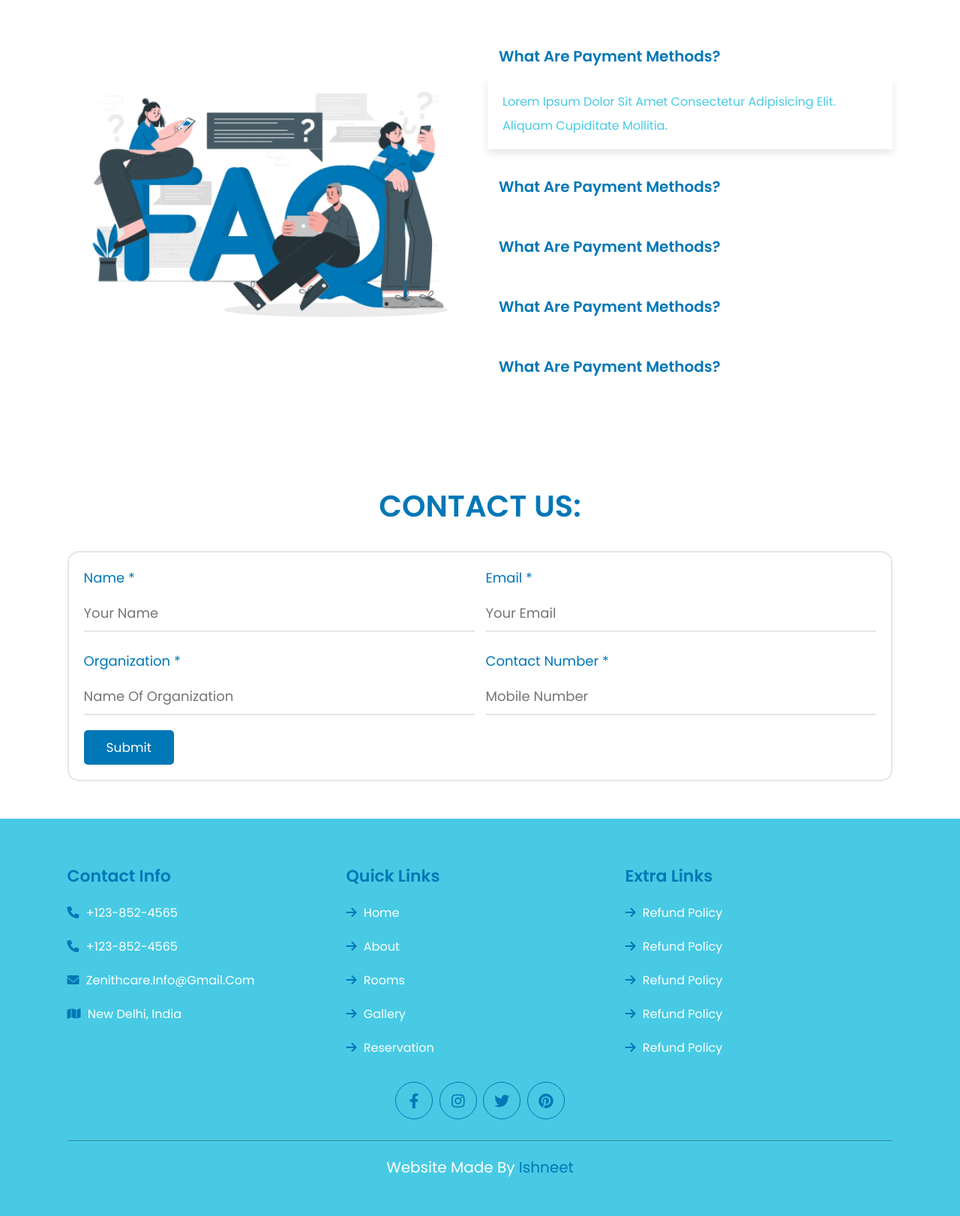
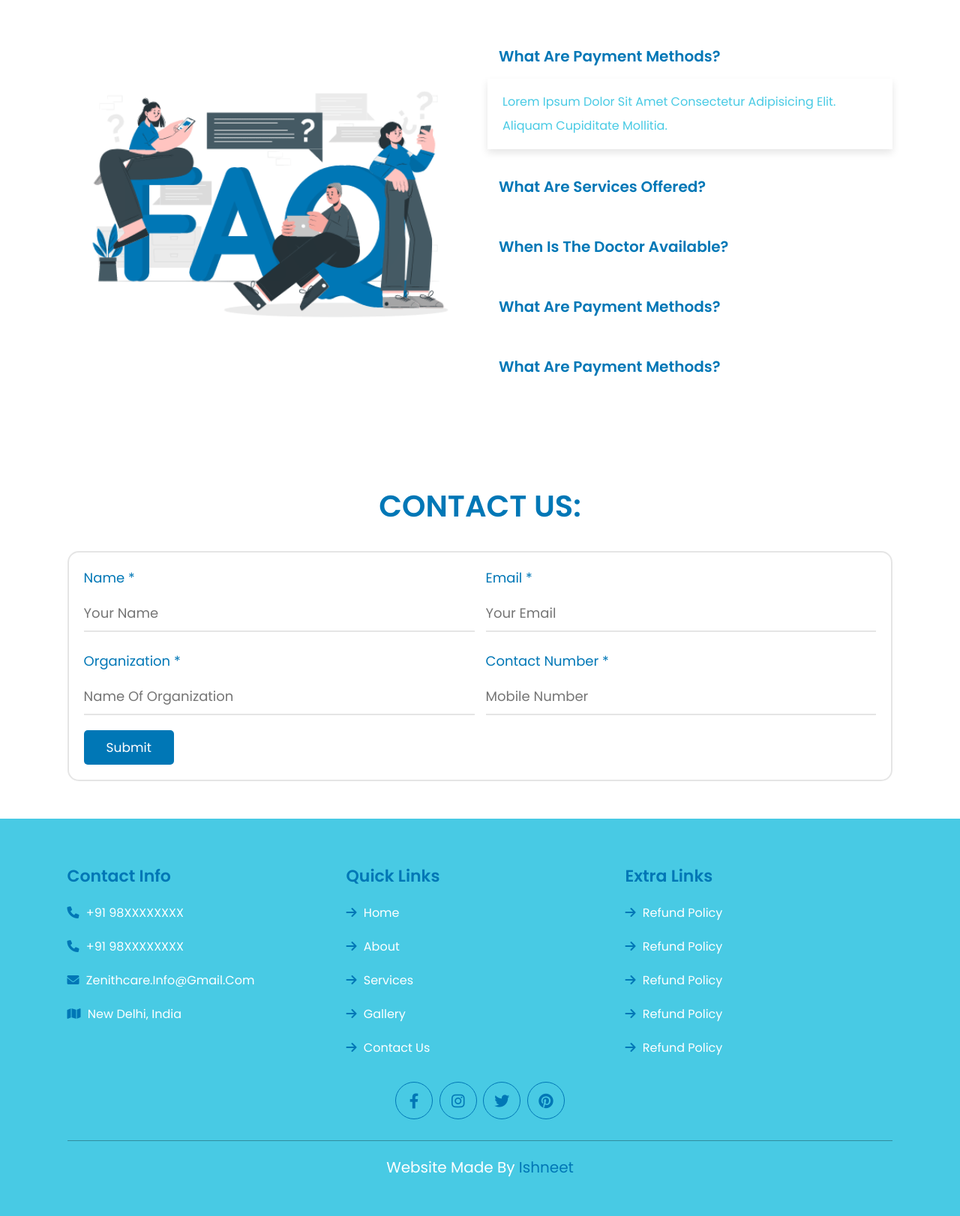
Before and after one commit to ishneet42/Holistic_health, a Django app: page / in a window 1280 px wide. Shown: the part 3446-5068 px from the top of the page at 75% size. Run offline with Django 4.2, Linux system fonts and the light colour scheme.

Commit message:
Update home.html
few changes

```diff
--- a/Zenith/templates/home.html
+++ b/Zenith/templates/home.html
@@ -7,11 +7,11 @@
    <meta http-equiv="X-UA-Compatible" content="IE=edge">
    <meta name="viewport" content="width=device-width, initial-scale=1.0">
    <title>Zenith Care</title>
-   <!-- font awesome cdn link  -->
+
    <link rel="stylesheet" href="https://cdnjs.cloudflare.com/ajax/libs/font-awesome/6.0.0/css/all.min.css">
-   <!-- swiper js cdn link -->
+
    <link rel="stylesheet" href="https://cdn.jsdelivr.net/npm/swiper@9/swiper-bundle.min.css" />
-    <!-- custom css link -->
+
    <link rel="stylesheet" type="text/css" href="{% static 'css/style.css' %}">
 </head>
 <body>
@@ -138,7 +138,7 @@
                <div class="image">
                   <span class="price">*TEXT*</span>
                   <img src="{% static 'img/s2.jpg' %}" alt="">
-                  <!-- <a href="#" class="fas fa-shopping-cart"></a> -->
+
                </div>
                <div class="content">
                   <h3>Colour Therapy</h3>
@@ -158,7 +158,7 @@
                <div class="image">
                   <span class="price">*TEXT*</span>
                   <img src="{% static 'img/s3.jpg' %}" alt="">
-                  <!-- <a href="#" class="fas fa-shopping-cart"></a> -->
+
                </div>
                <div class="content">
                   <h3>General Medicine</h3>
@@ -178,7 +178,7 @@
                <div class="image">
                   <span class="price">*TEXT*</span>
                   <img src="{% static 'img/s4.jpg' %}" alt="">
-                  <!-- <a href="#" class="fas fa-shopping-cart"></a> -->
+
                </div>
                <div class="content">
                   <h3>Sujok Therapy</h3>
@@ -198,7 +198,7 @@
                <div class="image">
                   <span class="price">*TEXT*</span>
                   <img src="{% static 'img/s5.jpg' %}" alt="">
-                  <!-- <a href="#" class="fas fa-shopping-cart"></a> -->
+
                </div>
                <div class="content">
                   <h3>Gynaecology</h3>
@@ -218,7 +218,7 @@
                <div class="image">
                   <span class="price">*TEXT*</span>
                   <img src="{% static 'img/s6.jpg' %}" alt="">
-                  <!-- <a href="#" class="fas fa-shopping-cart"></a> -->
+
                </div>
                <div class="content">
                   <h3>Dental</h3>
@@ -238,7 +238,7 @@
                <div class="image">
                   <span class="price">*TEXT*</span>
                   <img src="{% static 'img/s7.jpg' %}" alt="">
-                  <!-- <a href="#" class="fas fa-shopping-cart"></a> -->
+
                </div>
                <div class="content">
                   <h3>Diet and Nutrition</h3>
@@ -377,7 +377,7 @@
                <div class="user">
                   <img src="images/pic-1.png" alt="">
                   <div class="user-info">
-                     <h3>john deo</h3>
+                     <h3>Rajesh Kumar</h3>
                      <div class="stars">
                         <i class="fas fa-star"></i>
                         <i class="fas fa-star"></i>
@@ -396,7 +396,7 @@
                <div class="user">
                   <img src="images/pic-2.png" alt="">
                   <div class="user-info">
-                     <h3>john deo</h3>
+                     <h3>Rajesh Kumar</h3>
                      <div class="stars">
                         <i class="fas fa-star"></i>
                         <i class="fas fa-star"></i>
@@ -415,7 +415,7 @@
                <div class="user">
                   <img src="images/pic-3.png" alt="">
                   <div class="user-info">
-                     <h3>john deo</h3>
+                     <h3>Rajesh Kumar</h3>
                      <div class="stars">
                         <i class="fas fa-star"></i>
                         <i class="fas fa-star"></i>
@@ -434,7 +434,7 @@
                <div class="user">
                   <img src="images/pic-4.png" alt="">
                   <div class="user-info">
-                     <h3>john deo</h3>
+                     <h3>Rajesh Kumar</h3>
                      <div class="stars">
                         <i class="fas fa-star"></i>
                         <i class="fas fa-star"></i>
@@ -453,7 +453,7 @@
                <div class="user">
                   <img src="images/pic-5.png" alt="">
                   <div class="user-info">
-                     <h3>john deo</h3>
+                     <h3>Rajesh kaumr</h3>
                      <div class="stars">
                         <i class="fas fa-star"></i>
                         <i class="fas fa-star"></i>
@@ -472,7 +472,7 @@
                <div class="user">
                   <img src="images/pic-6.png" alt="">
                   <div class="user-info">
-                     <h3>john deo</h3>
+                     <h3>Rajesh Kumar</h3>
                      <div class="stars">
                         <i class="fas fa-star"></i>
                         <i class="fas fa-star"></i>
@@ -512,12 +512,12 @@
             </div>
 
             <div class="box">
-               <h3>what are payment methods?</h3>
+               <h3>What are services offered?</h3>
                <p>Lorem ipsum dolor sit amet consectetur adipisicing elit. Aliquam cupiditate mollitia.</p>
             </div>
 
             <div class="box">
-               <h3>what are payment methods?</h3>
+               <h3>when is the doctor available?</h3>
                <p>Lorem ipsum dolor sit amet consectetur adipisicing elit. Aliquam cupiditate mollitia.</p>
             </div>
 
@@ -584,8 +584,8 @@
 
          <div class="box">
             <h3>contact info</h3>
-            <a href="#"> <i class="fas fa-phone"></i> +123-852-4565 </a>
-            <a href="#"> <i class="fas fa-phone"></i> +123-852-4565</a>
+            <a href="#"> <i class="fas fa-phone"></i> +91 98XXXXXXXX </a>
+            <a href="#"> <i class="fas fa-phone"></i> +91 98XXXXXXXX </a>
             <a href="#"> <i class="fas fa-envelope"></i> zenithcare.info@gmail.com</a>
             <a href="#"> <i class="fas fa-map"></i> New Delhi, India </a>
          </div>
@@ -594,9 +594,9 @@
             <h3>quick links</h3>
             <a href="#"> <i class="fas fa-arrow-right"></i> home</a>
             <a href="#"> <i class="fas fa-arrow-right"></i> about</a>
-            <a href="#"> <i class="fas fa-arrow-right"></i> rooms</a>
+            <a href="#"> <i class="fas fa-arrow-right"></i> Services</a>
             <a href="#"> <i class="fas fa-arrow-right"></i> gallery</a>
-            <a href="#"> <i class="fas fa-arrow-right"></i> reservation</a>
+            <a href="#"> <i class="fas fa-arrow-right"></i> contact us</a>
          </div>
 
          <div class="box">
```
